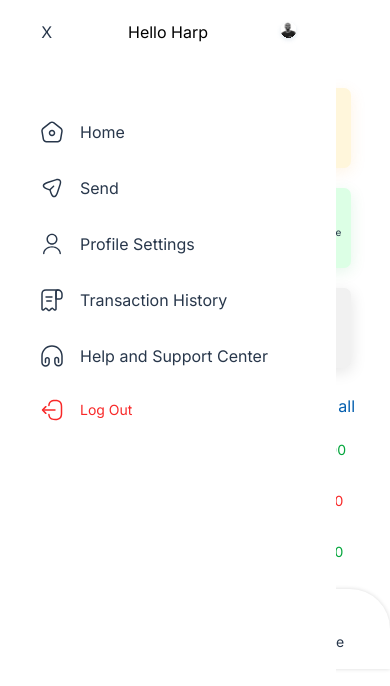
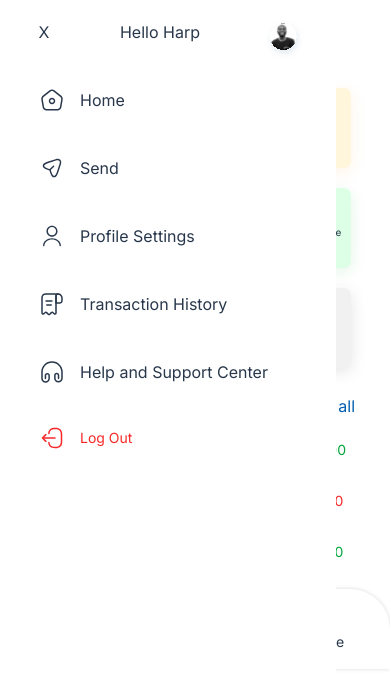
Before and after one commit to Maxwell011/moni-finance, a Next.js app: page /send in a window 390 px wide. Both pictures are taken after a click on the picture 44 px from the left and 44 px from the top of the page. Shown: the top 686 px of the page. Built offline with nearby package versions, Linux system fonts and the light colour scheme.

Commit message:
Update HamburgerButton component styling

```diff
--- a/src/app/svg/Hamburger.tsx
+++ b/src/app/svg/Hamburger.tsx
@@ -34,18 +34,18 @@ function HamburgerButton() {
             >
               X
             </button>
-            <h2>Hello Harp</h2>
+            <h2 className='text-[#28374B] text-base'>Hello Harp</h2>
             <Image
               src='/Ellipse 5.svg'
               alt='Picture of the author'
-              width={24}
-              height={24}
+              width={40}
+              height={40}
               priority
             />
           </div>
-          <div className='mt-10 p-5 ml-5'>
+          <div className='mt-[-0.5rem] p-5 ml-5'>
             <ul className='side-nav-list'>
-              <div className='flex flex-row'>
+              <div className='flex flex-row mb-3'>
                 <Image
                   src='/home.svg'
                   alt='Home Image'
@@ -57,7 +57,7 @@ function HamburgerButton() {
                   <li className='p-4 text-[#28374B]'>Home</li>
                 </Link>
               </div>
-              <div className='flex flex-row'>
+              <div className='flex flex-row mb-3'>
                 <Image
                   src='/send-2.svg'
                   alt='send image'
@@ -69,7 +69,7 @@ function HamburgerButton() {
                   <li className='p-4  text-[#28374B]'>Send</li>
                 </Link>
               </div>
-              <div className='flex flex-row'>
+              <div className='flex flex-row mb-3'>
                 <Image
                   src='/user.svg'
                   alt='user profile image'
@@ -81,7 +81,7 @@ function HamburgerButton() {
                   <li className='p-4  text-[#28374B]'>Profile Settings</li>
                 </Link>
               </div>
-              <div className='flex flex-row'>
+              <div className='flex flex-row mb-3'>
                 <Image
                   src='/receipt-text.svg'
                   alt='receipt image'
@@ -93,7 +93,7 @@ function HamburgerButton() {
                   <li className='p-4 text-[#28374B]'>Transaction History</li>
                 </Link>
               </div>
-              <div className='flex flex-row'>
+              <div className='flex flex-row mb-3'>
                 <Image
                   src='/headphone.svg'
                   alt='receipt image'
@@ -107,7 +107,7 @@ function HamburgerButton() {
                   </li>
                 </Link>
               </div>
-              <div className='flex flex-row'>
+              <div className='flex flex-row mb-3'>
                 <Image
                   src='/logout.svg'
                   alt='receipt image'
```
